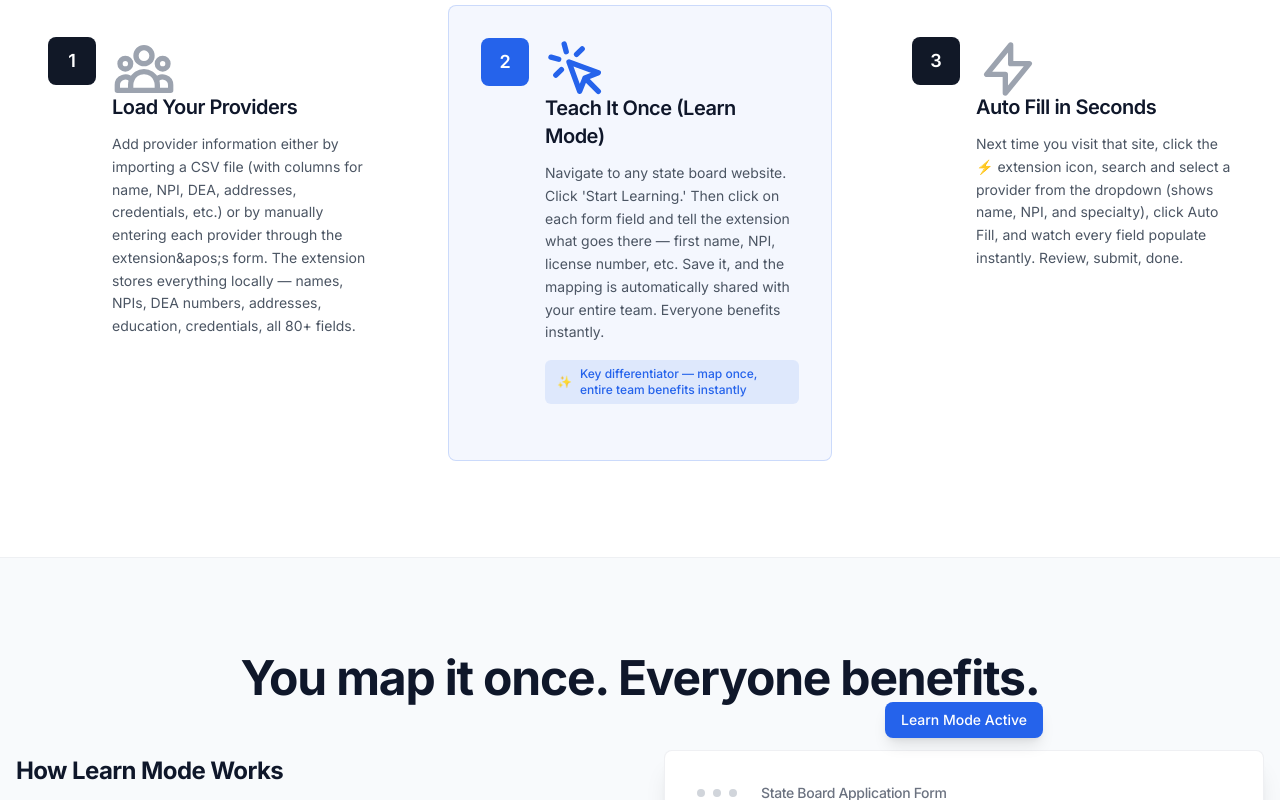
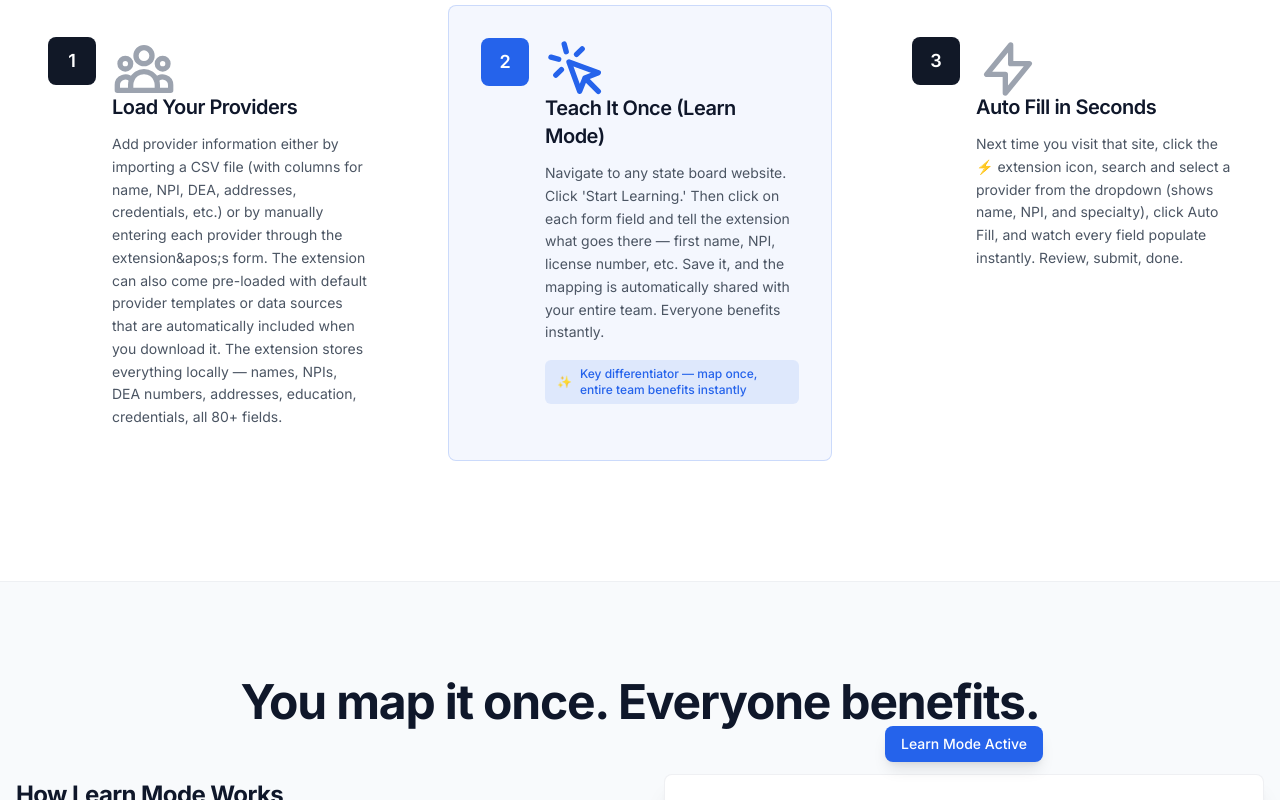
Before and after one commit to draphael123/licensing-autofill, a Next.js app: page / in a window 1280 px wide. Shown: the part 1660-2460 px from the top of the page. Built offline with nearby package versions, Linux system fonts and the light colour scheme.

Commit message:
Add FAQ about bundling default data sources with extension download

```diff
--- a/components/FAQ.tsx
+++ b/components/FAQ.tsx
@@ -29,6 +29,11 @@ const faqs: FAQItem[] = [
     question: "How does the team-wide shared library work?",
     answer:
       "When you map a site in Learn Mode and save it, that mapping automatically syncs to your team&apos;s shared library. Everyone on the team instantly gets access to it — no manual file sharing needed. New team members start with the full library already available. Only mappings are shared, never your provider data.",
+  },
+  {
+    question: "Can the extension come with default data or mappings pre-loaded?",
+    answer:
+      "Yes! The extension can be bundled with default sources that are automatically included when anyone downloads it. This can include: (1) Pre-configured mappings for common state board sites, (2) Template provider data structures, or (3) Default field mappings. When you package the extension, you can include a default data file that all users get on first install. This ensures everyone starts with the same baseline mappings and can begin using the extension immediately without manual setup.",
   },
   {
     question: "How do I add provider information?",
--- a/components/GettingStarted.tsx
+++ b/components/GettingStarted.tsx
@@ -16,7 +16,7 @@ const steps = [
     number: "2",
     title: "Add Your First Provider",
     description:
-      "Click the ⚡ icon in your toolbar → Providers tab → + Add Provider (fill out the form) or Import CSV (upload a spreadsheet). You can add providers manually one at a time, or import multiple providers at once from a CSV file with columns like Name, NPI, DEA, Address, etc.",
+      "If the extension came with default provider data, it&apos;s already loaded! Otherwise, click the ⚡ icon in your toolbar → Providers tab → + Add Provider (fill out the form) or Import CSV (upload a spreadsheet). You can add providers manually one at a time, or import multiple providers at once from a CSV file with columns like Name, NPI, DEA, Address, etc.",
   },
   {
     number: "3",
--- a/components/HowItWorks.tsx
+++ b/components/HowItWorks.tsx
@@ -8,7 +8,7 @@ const steps = [
     number: "1",
     title: "Load Your Providers",
     description:
-      "Add provider information either by importing a CSV file (with columns for name, NPI, DEA, addresses, credentials, etc.) or by manually entering each provider through the extension&apos;s form. The extension stores everything locally — names, NPIs, DEA numbers, addresses, education, credentials, all 80+ fields.",
+      "Add provider information either by importing a CSV file (with columns for name, NPI, DEA, addresses, credentials, etc.) or by manually entering each provider through the extension&apos;s form. The extension can also come pre-loaded with default provider templates or data sources that are automatically included when you download it. The extension stores everything locally — names, NPIs, DEA numbers, addresses, education, credentials, all 80+ fields.",
     icon: (
       <svg className="w-16 h-16" fill="none" stroke="currentColor" viewBox="0 0 24 24">
         <path
```
